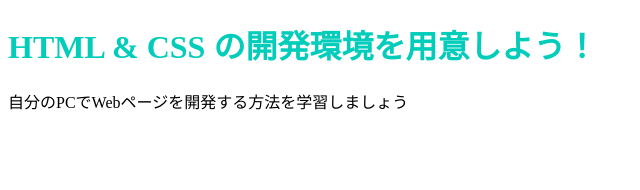
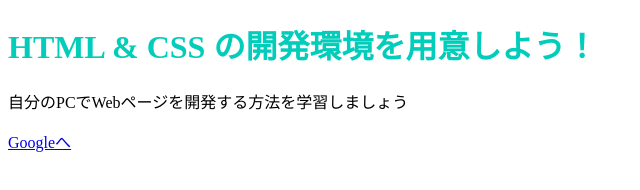
Before and after one commit to MHaruto/MHaruto.github.io, a plain HTML site: page index.html in a window 1280 px wide. Shown: the full height of the page, 0-640 px from the left. Drawn offline with Linux system fonts and the light colour scheme.

Commit message:
Update index.html

```diff
--- a/index.html
+++ b/index.html
@@ -8,5 +8,6 @@
   <body>
     <h1 class="title">HTML & CSS の開発環境を用意しよう！</h1>
     <p>自分のPCでWebページを開発する方法を学習しましょう</p>
+    <a href="https://www.google.co.jp/">Googleへ</a>
   </body>
 </html>
```
